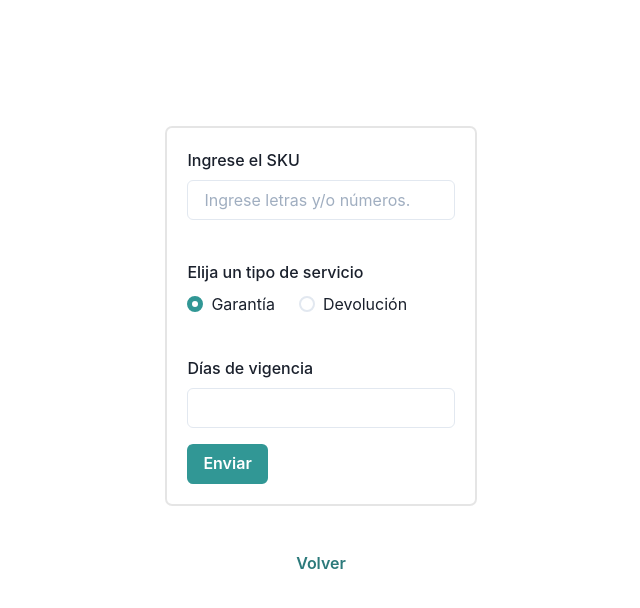
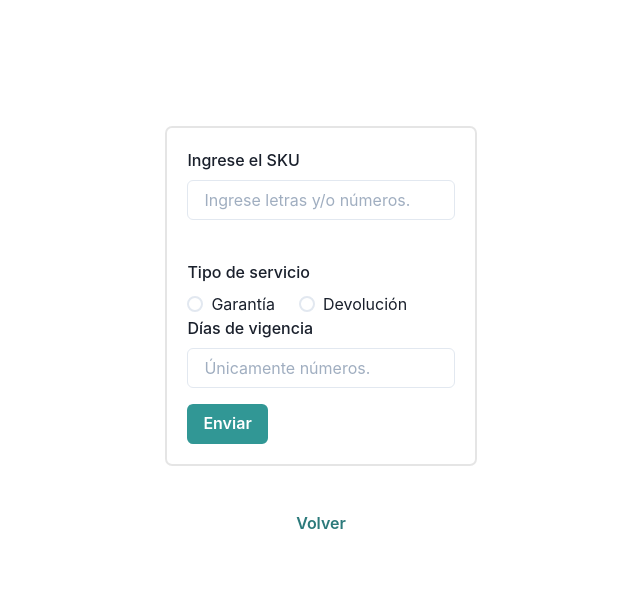
Before and after one commit to code-race-2021/final-project-admin, a React (Create React App) app: page /create-form/delivery in a window 1280 px wide. Shown: the top 608 px of the page, without its empty margins (319-959 px from the left). Built offline with nearby package versions, Linux system fonts and the light colour scheme.

Commit message:
creo componentes genericos para los formularios y routeo bien la app

```diff
--- a/src/App.js
+++ b/src/App.js
@@ -1,14 +1,22 @@
 import React from 'react';
 import { BrowserRouter as Router, Route, Switch } from 'react-router-dom';
 import Home from './components/Home';
-import Form from './components/Form'
+import ProductForm from './components/formComponents/ProductForm';
+import ClientForm from './components/formComponents/ClientForm';
+import VendorForm from './components/formComponents/VendorForm';
+import ServiceForm from './components/formComponents/ServiceForm';
+import DeliveryForm from './components/formComponents/DeliveryForm';
 
 function App() {
   return (
     <Router>
       <Switch>
         <Route exact path="/" component = { Home } />
-        <Route exact path="/create-form/:type" component = { Form } />
+        <Route exact path="/create-form/producto" component = { ProductForm } />
+        <Route exact path="/create-form/cliente" component = { ClientForm } />
+        <Route exact path="/create-form/vendedor" component = { VendorForm } />
+        <Route exact path="/create-form/servicio" component = { ServiceForm } />
+        <Route exact path="/create-form/delivery" component = { DeliveryForm } />
       </Switch>
     </Router>
   );
--- a/src/components/Form.js
+++ /dev/null
@@ -1,65 +0,0 @@
-import {
-    FormControl,
-    FormLabel,
-    FormErrorMessage,
-    FormHelperText,
-    Input,
-    Radio,
-    RadioGroup,
-    HStack,
-    Center,
-    Button,
-    Text,
-    Box
-  } from '@chakra-ui/react';
-  import {useState} from 'react';
-
-import { Link, useParams } from 'react-router-dom';
-
-const Form = () => {
-
-    const [sku, setSku] = useState('');
-    const [type, setType] = useState('garantia');
-    const [days, setDays] = useState(0);
-
-    const handleSubmit = event => {
-      event.preventDefault();
-      alert(`SKU: ${sku}, type: ${type}, days of validity: ${days}`);
-    };
-
-    return (
-        <Box w='100%' p='10%' m='auto'>
-            <Center w='30%' m='auto' p={5} borderRadius={5} boxShadow="0px 0px 0px 2px rgba(0, 0, 0, 0.1)">
-                <form onSubmit={handleSubmit} >
-                <FormControl id='sku' >
-                <FormLabel>Ingrese el SKU</FormLabel>
-                    <Input type='sku'  placeholder='Ingrese letras y/o números.' onChange={event => setSku(event.currentTarget.value)}/>
-                </FormControl>
-                <FormControl id='type' >
-                <FormLabel as='tipo' mt={10}>Elija un tipo de servicio</FormLabel>
-                <RadioGroup  colorScheme='teal' onChange={setType} value={type}>
-                    <HStack spacing='24px'>
-                    <Radio value='garantia'>Garantía</Radio>
-                    <Radio value='devolucion'>Devolución</Radio>
-                    </HStack>
-                </RadioGroup>
-                </FormControl>
-                <FormControl id='days' >
-                <FormLabel mt={10}>Días de vigencia</FormLabel>
-                    <Input type='number'  placeholder='' onChange={event => setDays(event.currentTarget.value)}/>
-            </FormControl>
-            <Button colorScheme='teal' mt={4} type="submit">
-              Enviar
-            </Button>
-            </form>
-            </Center>
-            <Center mt={10}>
-            <Link to='/'>
-                <Button colorScheme='teal' variant='ghost'>Volver</Button>
-            </Link>
-            </Center>
-        </Box>
-     );
-}
-
-export default Form;
--- /dev/null
+++ b/src/components/formComponents/ClientForm.js
@@ -0,0 +1,49 @@
+import {
+  FormControl,
+  FormLabel,
+  FormErrorMessage,
+  FormHelperText,
+  Input,
+  Radio,
+  RadioGroup,
+  HStack,
+  Center,
+  Button,
+  Text,
+  Box,
+} from "@chakra-ui/react";
+import { useState } from "react";
+
+import { Link, useParams } from "react-router-dom";
+import Form from "./Form";
+import InputField from "./InputField";
+import RadioButtons from "./RadioButtons";
+
+const ClientForm = () => {
+
+  const clientFormData = (
+    <>
+      {/* SKU INPUT */}
+      <InputField
+        type={"text"}
+        placeholder={"Ingrese letras y/o números."}
+        label={"Ingrese el SKU"}
+      />
+      {/* SERVICE TYPE RADIO BUTTONS */}
+      <RadioButtons
+        label={"Tipo de servicio"}
+        options={["Garantía", "Devolución"]}
+      />
+      {/* VALIDITY DAYS INPUT */}
+      <InputField
+        type={"number"}
+        placeholder={"Únicamente números."}
+        label={"Días de vigencia"}
+      />
+    </>
+  );
+
+  return <Form formData={clientFormData} />;
+};
+
+export default ClientForm;
--- /dev/null
+++ b/src/components/formComponents/DeliveryForm.js
@@ -0,0 +1,49 @@
+import {
+  FormControl,
+  FormLabel,
+  FormErrorMessage,
+  FormHelperText,
+  Input,
+  Radio,
+  RadioGroup,
+  HStack,
+  Center,
+  Button,
+  Text,
+  Box,
+} from "@chakra-ui/react";
+import { useState } from "react";
+
+import { Link, useParams } from "react-router-dom";
+import Form from "./Form";
+import InputField from "./InputField";
+import RadioButtons from "./RadioButtons";
+
+const DeliveryForm = () => {
+
+  const deliveryFormData = (
+    <>
+      {/* SKU INPUT */}
+      <InputField
+        type={"text"}
+        placeholder={"Ingrese letras y/o números."}
+        label={"Ingrese el SKU"}
+      />
+      {/* SERVICE TYPE RADIO BUTTONS */}
+      <RadioButtons
+        label={"Tipo de servicio"}
+        options={["Garantía", "Devolución"]}
+      />
+      {/* VALIDITY DAYS INPUT */}
+      <InputField
+        type={"number"}
+        placeholder={"Únicamente números."}
+        label={"Días de vigencia"}
+      />
+    </>
+  );
+
+  return <Form formData={deliveryFormData} />;
+};
+
+export default DeliveryForm;
--- /dev/null
+++ b/src/components/formComponents/Form.js
@@ -0,0 +1,54 @@
+import {
+  FormControl,
+  FormLabel,
+  FormErrorMessage,
+  FormHelperText,
+  Input,
+  Radio,
+  RadioGroup,
+  HStack,
+  Center,
+  Button,
+  Text,
+  Box,
+} from "@chakra-ui/react";
+import { useState } from "react";
+import { Link, useParams } from "react-router-dom";
+
+const Form = ({ formData }) => {
+  const handleSubmit = (event) => {
+    event.preventDefault();
+
+    console.log('event', event)
+
+      // TODO - send data somewhere
+  };
+
+  return (
+    <Box w="100%" p="10%" m="auto">
+      <Center
+        w="30%"
+        m="auto"
+        p={5}
+        borderRadius={5}
+        boxShadow="0px 0px 0px 2px rgba(0, 0, 0, 0.1)"
+      >
+        <form onSubmit={handleSubmit}>
+          {formData}
+          <Button colorScheme="teal" mt={4} type="submit">
+            Enviar
+          </Button>
+        </form>
+      </Center>
+      <Center mt={10}>
+        <Link to="/">
+          <Button colorScheme="teal" variant="ghost">
+            Volver
+          </Button>
+        </Link>
+      </Center>
+    </Box>
+  );
+};
+
+export default Form;
--- /dev/null
+++ b/src/components/formComponents/InputField.js
@@ -0,0 +1,20 @@
+import { FormControl, FormLabel, Input } from "@chakra-ui/react";
+import { useState } from "react";
+
+const InputField = ({ type, label, placeholder }) => {
+  const [value, setValue] = useState("");
+
+  return (
+    <FormControl>
+      <FormLabel>{label}</FormLabel>
+      <Input
+        type={type}
+        placeholder={placeholder}
+        onChange={(event) => setValue(event.currentTarget.value)}
+        value={value}
+      />
+    </FormControl>
+  );
+};
+
+export default InputField;
--- /dev/null
+++ b/src/components/formComponents/ProductForm.js
@@ -0,0 +1,49 @@
+import {
+  FormControl,
+  FormLabel,
+  FormErrorMessage,
+  FormHelperText,
+  Input,
+  Radio,
+  RadioGroup,
+  HStack,
+  Center,
+  Button,
+  Text,
+  Box,
+} from "@chakra-ui/react";
+import { useState } from "react";
+
+import { Link, useParams } from "react-router-dom";
+import Form from "./Form";
+import InputField from "./InputField";
+import RadioButtons from "./RadioButtons";
+
+const ProductForm = () => {
+
+  const productFormData = (
+    <>
+      {/* SKU INPUT */}
+      <InputField
+        type={"text"}
+        placeholder={"Ingrese letras y/o números."}
+        label={"Ingrese el SKU"}
+      />
+      {/* SERVICE TYPE RADIO BUTTONS */}
+      <RadioButtons
+        label={"Tipo de servicio"}
+        options={["Garantía", "Devolución"]}
+      />
+      {/* VALIDITY DAYS INPUT */}
+      <InputField
+        type={"number"}
+        placeholder={"Únicamente números."}
+        label={"Días de vigencia"}
+      />
+    </>
+  );
+
+  return <Form formData={productFormData} />;
+};
+
+export default ProductForm;
--- /dev/null
+++ b/src/components/formComponents/RadioButtons.js
@@ -0,0 +1,31 @@
+import {
+  FormControl,
+  FormLabel,
+  Input,
+  RadioGroup,
+  Radio,
+  HStack,
+} from "@chakra-ui/react";
+import { useState } from "react";
+
+const RadioButtons = ({ label, options }) => {
+
+  const [value, setValue] = useState("");
+
+  return (
+
+    <FormControl>
+      <FormLabel mt={10}>{label}</FormLabel>
+      <RadioGroup colorScheme="teal" onChange={setValue} value={value}>
+        <HStack spacing="24px">
+          {options.map( opt => {
+            return <Radio value={opt}>{opt}</Radio>;
+          })}
+        </HStack>
+      </RadioGroup>
+    </FormControl>
+
+  );
+};
+
+export default RadioButtons;
--- /dev/null
+++ b/src/components/formComponents/ServiceForm.js
@@ -0,0 +1,49 @@
+import {
+  FormControl,
+  FormLabel,
+  FormErrorMessage,
+  FormHelperText,
+  Input,
+  Radio,
+  RadioGroup,
+  HStack,
+  Center,
+  Button,
+  Text,
+  Box,
+} from "@chakra-ui/react";
+import { useState } from "react";
+
+import { Link, useParams } from "react-router-dom";
+import Form from "./Form";
+import InputField from "./InputField";
+import RadioButtons from "./RadioButtons";
+
+const ServiceForm = () => {
+
+  const serviceFormData = (
+    <>
+      {/* SKU INPUT */}
+      <InputField
+        type={"text"}
+        placeholder={"Ingrese letras y/o números."}
+        label={"Ingrese el SKU"}
+      />
+      {/* SERVICE TYPE RADIO BUTTONS */}
+      <RadioButtons
+        label={"Tipo de servicio"}
+        options={["Garantía", "Devolución"]}
+      />
+      {/* VALIDITY DAYS INPUT */}
+      <InputField
+        type={"number"}
+        placeholder={"Únicamente números."}
+        label={"Días de vigencia"}
+      />
+    </>
+  );
+
+  return <Form formData={serviceFormData} />;
+};
+
+export default ServiceForm;
--- /dev/null
+++ b/src/components/formComponents/VendorForm.js
@@ -0,0 +1,49 @@
+import {
+  FormControl,
+  FormLabel,
+  FormErrorMessage,
+  FormHelperText,
+  Input,
+  Radio,
+  RadioGroup,
+  HStack,
+  Center,
+  Button,
+  Text,
+  Box,
+} from "@chakra-ui/react";
+import { useState } from "react";
+
+import { Link, useParams } from "react-router-dom";
+import Form from "./Form";
+import InputField from "./InputField";
+import RadioButtons from "./RadioButtons";
+
+const VendorForm = () => {
+
+  const vendorFormData = (
+    <>
+      {/* SKU INPUT */}
+      <InputField
+        type={"text"}
+        placeholder={"Ingrese letras y/o números."}
+        label={"Ingrese el SKU"}
+      />
+      {/* SERVICE TYPE RADIO BUTTONS */}
+      <RadioButtons
+        label={"Tipo de servicio"}
+        options={["Garantía", "Devolución"]}
+      />
+      {/* VALIDITY DAYS INPUT */}
+      <InputField
+        type={"number"}
+        placeholder={"Únicamente números."}
+        label={"Días de vigencia"}
+      />
+    </>
+  );
+
+  return <Form formData={vendorFormData} />;
+};
+
+export default VendorForm;
```
